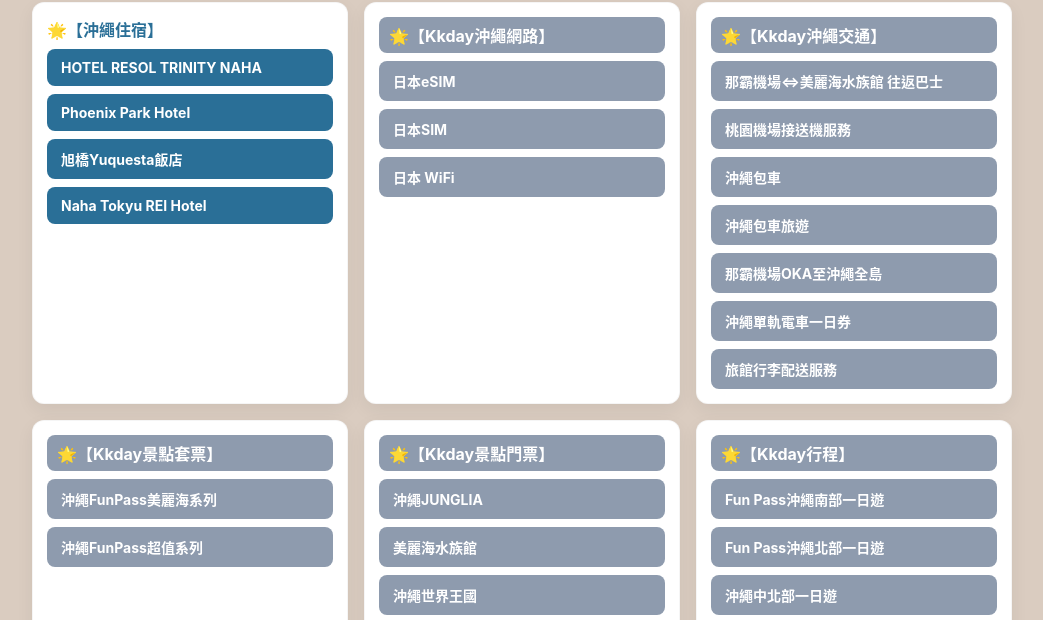
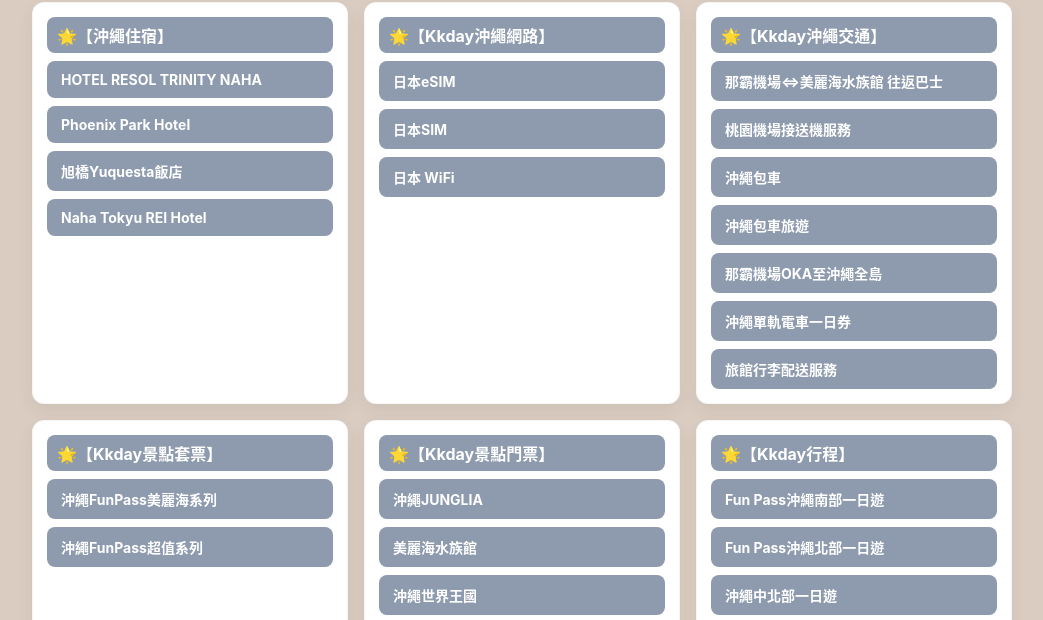
Before and after one commit to Andy20230422/okinawa_2acouplev1, a plain HTML site: page index.html in a window 1280 px wide. Shown: the part 135-755 px from the top of the page, without its empty margins (118-1161 px from the left). Drawn offline with Linux system fonts and the light colour scheme.

Commit message:
Update index_0905_1.html

```diff
--- a/index.html
+++ b/index.html
@@ -34,6 +34,30 @@
     .card.klook h2 {padding: 6px 10px;border-radius: 8px;margin-bottom: 8px;font-weight: bold;}
     .card.klook a.link {background: var(--klook);color: #fff;}
     .card.klook a.link:hover {background: #7b8e81;color: #fff;}
+    /* 新增：住宿欄位用kkday色統一 */
+    .card.agoda, .card.Agoda { /* 支援小寫和原始大寫 */
+      background: var(--card);
+      border-radius: 12px;
+      padding: 14px;
+      box-shadow: 0 6px 18px rgba(10,10,10,0.06);
+      border: 1px solid rgba(0,0,0,0.04);
+    }
+    .card.agoda h2, .card.Agoda h2 {
+      background: var(--kkday);
+      color: #fff;
+      padding: 6px 10px;
+      border-radius: 8px;
+      margin-bottom: 8px;
+      font-weight: bold;
+    }
+    .card.agoda a.link, .card.Agoda a.link {
+      background: var(--kkday);
+      color: #fff;
+    }
+    .card.agoda a.link:hover, .card.Agoda a.link:hover {
+      background: #6c7891;
+      color: #fff;
+    }
     .small{font-size:12px;color:#666;margin-top:10px}
     footer{margin-top:18px;font-size:13px;color:#555}
     @media (max-width:420px){.wrap{padding:16px}}
@@ -50,7 +74,8 @@
     </header>
 
     <main class="grid">
-      <section class="card Agoda">
+      <!-- 修改這裡，將Agoda卡片套用kkday排版顏色 -->
+      <section class="card agoda">
         <h2>🌟【沖繩住宿】</h2>
         <div class="links">
           <a class="link" href="https://agoda.tpx.gr/Yn8JbD5M" target="_blank" rel="noopener">HOTEL RESOL TRINITY NAHA</a>
```
